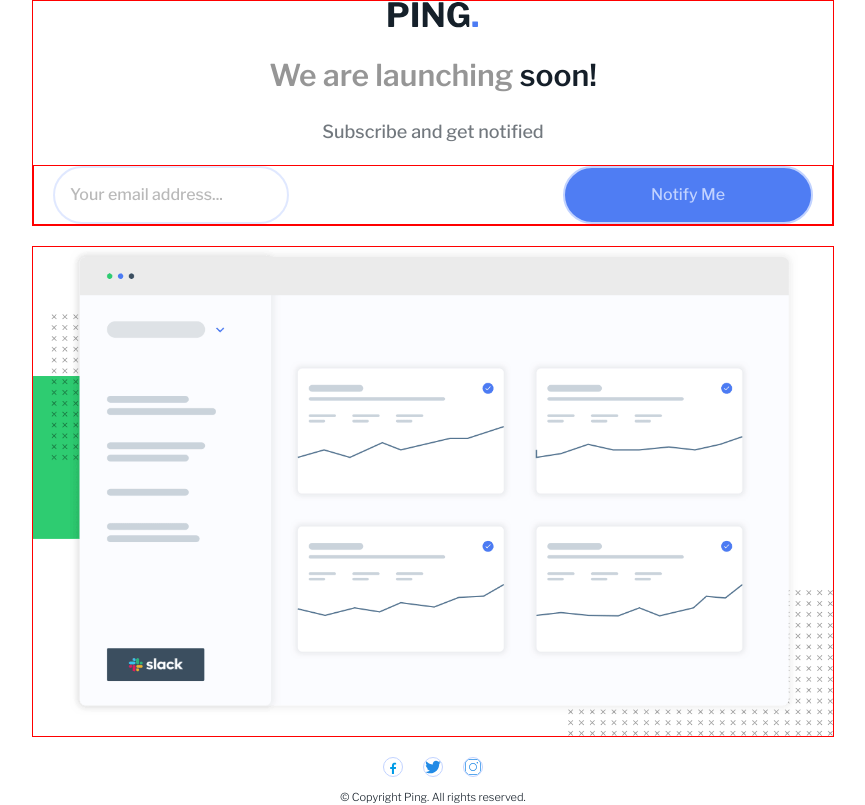
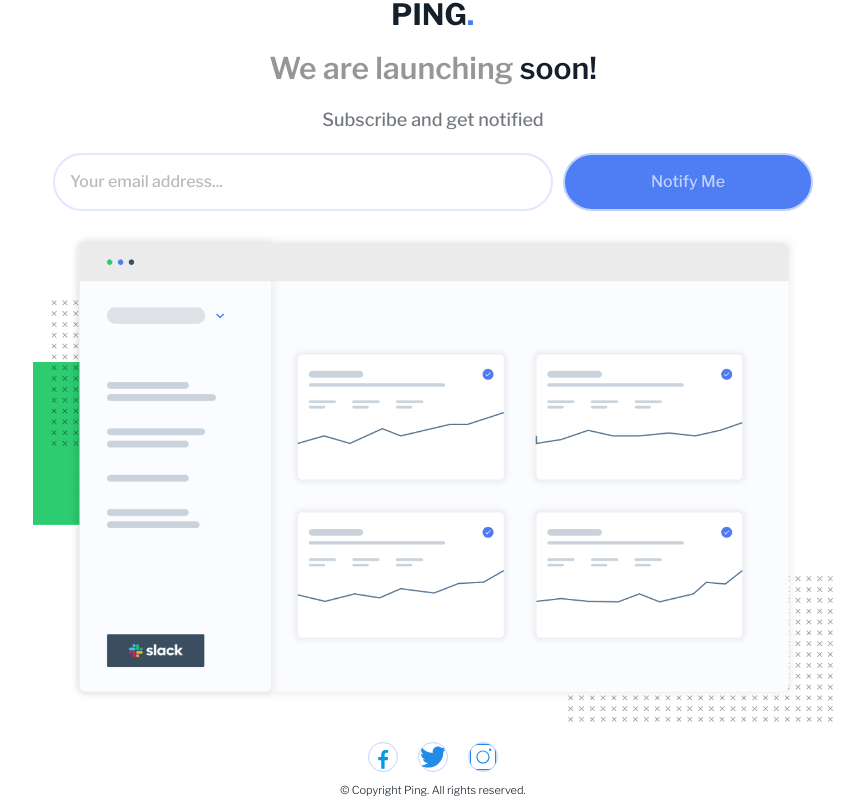
Before and after one commit to gillaercio/ping-coming-soon-page-master, a plain HTML site: page index.html in a window 1280 px wide. Shown: the whole page, without its empty margins (207-1072 px from the left). Drawn offline with nearby package versions, Linux system fonts and the light colour scheme.

Commit message:
main.css  and css folder modified

```diff
--- a/assets/css/main.css
+++ b/assets/css/main.css
@@ -13,7 +13,6 @@ body {
     justify-content: center;
     align-items: center;
     text-align: center;
-        border: 1px solid red;
 
     .logo-image {
       width: 60px;
@@ -22,7 +21,7 @@ body {
     }
 
     .content-title {
-      padding-block: 15px;
+      padding-block: 10px;
       font: var(--text-lg);
       color: var(--Very-Dark-Blue);
 
@@ -39,10 +38,9 @@ body {
     }
 
     .form-content {
-      /* max-width: 100%; */
       display: grid;
-      gap: 10px;
-      border: 1px solid red;
+      height: 120px;
+      align-items: flex-start;
 
       #form-email, #form-button {
         padding: 10px;
@@ -51,16 +49,20 @@ body {
         font: var(--text-md);
       }
 
-      #form-email {
-        max-width: 400px;
+      .input-wrapper {
+        width: 300px;
         opacity: .5;
+
+        #form-email {
+          width: 100%;
+        }
       }
 
       .error-message {
         color: var(--Light-Red);
         font: var(--text-md);
         font-style: italic;
-        margin-block: 10px;
+        margin-top: 5px;
         display: none;
       }
 
@@ -89,7 +91,6 @@ body {
   #content-main {
     display: grid;
     margin-block: 20px;
-    border: 1px solid red;
 
     .dash-image {
       width: 300px;
@@ -98,9 +99,7 @@ body {
   }
 
   #content-footer {
-    text-align: center;
-
-    .social-icons {
+      .social-icons {
       display: grid;
       grid-template-columns: repeat(3,auto);
       gap: 20px;
@@ -109,19 +108,46 @@ body {
       margin-bottom: 10px;
 
       a {
+        width: 30px;
+        height: 30px;
+        background-repeat: no-repeat;
+        background-position: center;
+        background-size: 30px 30px;
+        border-radius: 50%;
+        border: 1px solid var(--Pale-Blue);
         cursor: pointer;
+        transition: background-image 0.3s ease;
+      }
 
-        img {
-          max-width: 20px;
-          border: 1px solid var(--Pale-Blue);
-          border-radius: 50%;
-        }
+      .icon-facebook {
+        background-image: url('../images/icon-facebook.svg');
+      }
+
+      .icon-facebook:hover {
+        background-image: url('../images/icon-state-facebook.svg');
+      }
+
+      .icon-twitter {
+        background-image: url('../images/icon-twitter.svg');
+      }
+
+      .icon-twitter:hover {
+        background-image: url('../images/icon-state-twitter.svg');
+      }
+
+      .icon-instagram {
+        background-image: url('../images/icon-instagram.svg');
+      }
+
+      .icon-instagram:hover {
+        background-image: url('../images/icon-state-instagram.svg');
       }
     }
 
     .rights {
       font: var(--text-sm);
       color: var(--Very-Dark-Blue);
+      text-align: center;
     }
   }
 }
@@ -131,7 +157,7 @@ body {
     #content-header {
 
       .logo-image {
-        width: 90px;
+        width: 80px;
       }
 
       .content-title {
@@ -144,8 +170,8 @@ body {
 
       .form-content{
         width: 800px;
+        height: 60px;
         justify-content: center;
-        border: 1px solid red;
 
         #form-email, #form-button {
           padding: 15px;
@@ -157,8 +183,14 @@ body {
           width: 500px;
         }
 
+        .error-message {
+          justify-self: flex-start;
+          margin-left: 20px;
+        }
+
         #form-button {
           width: 250px;
+          align-self: flex-start;
         }
       }
 
@@ -171,7 +203,6 @@ body {
 
     #content-main {
       margin-block: 20px;
-        border: 1px solid red;
 
       .dash-image {
         width: 800px;
--- a/assets/js/index.js
+++ b/assets/js/index.js
@@ -21,6 +21,8 @@ function sendButton(event) {
   } else {
     email.style.borderColor = "var(--Pale-Blue)";
     errorMessage.style.display = "none";
+    alert("Thanks for subscribing!");
+    email.value = "";
   }
 }
 
--- a/index.html
+++ b/index.html
@@ -30,8 +30,7 @@
         <form action="" class="form-content">
           <div class="form-row">
             <div class="input-wrapper">
-              <input
-              type="email" id="form-email" placeholder="Your email address..."/>
+              <input type="email" id="form-email" placeholder="Your email address..."/>
               <span class="error-message"></span>
             </div>
             <button type="button" id="form-button" onclick="sendButton(event)">Notify Me</button>
@@ -49,15 +48,9 @@
 
       <footer id="content-footer">
         <div class="social-icons">
-          <a href="https://www.facebook.com/?locale=pt_BR" target="_blank"
-            ><img src="assets/images/icon-facebook.svg" alt="icon-facebook"
-          /></a>
-          <a href="https://x.com/?lang=pt" target="_blank"
-            ><img src="assets/images/icon-twitter.svg" alt="icon-twitter"
-          /></a>
-          <a href="https://www.instagram.com/" target="_blank"
-            ><img src="assets/images/icon-instagram.svg" alt="icon-pinterest"
-          /></a>
+          <a href="https://www.facebook.com/?locale=pt_BR" target="_blank" class="icon-facebook"></a>
+          <a href="https://x.com/?lang=pt" target="_blank" class="icon-twitter"></a>
+          <a href="https://www.instagram.com/" target="_blank" class="icon-instagram"></a>
         </div>
         <div class="rights">&copy; Copyright Ping. All rights reserved.</div>
       </footer>
```
Also changed, not shown: assets/images/icon-facebook2.svg (deleted), assets/images/icon-pinterest.svg (deleted), assets/images/icon-state-facebook.svg (added), assets/images/icon-state-instagram.svg (added), assets/images/icon-state-twitter.svg (added), assets/images/icon-twitter2.svg (deleted), assets/images/screenshot-active-state.png (added), assets/images/screenshot-desktop.png (added), assets/images/screenshot-error-message.png (added), assets/images/screenshot-mobile.png (added).
